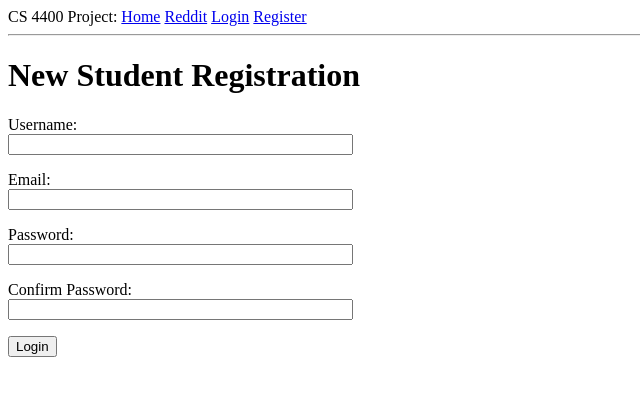
After one commit to bmawji3/cs4400, a Flask app: page /register in a window 1280 px wide. The commit adds this page. Shown: the top 396 px of the page, without its empty margins (0-640 px from the left). Run offline with Flask 2, Linux system fonts and the light colour scheme.

Commit message:
start login and register

```diff
--- a/phase3_app/app/__init__.py
+++ b/phase3_app/app/__init__.py
@@ -1,4 +1,10 @@
 from flask import Flask
 
 app = Flask(__name__)
+app.config.update(
+    WTF_CSRF_ENABLED = True,
+    DEBUG=True,
+    SECRET_KEY='c11a678785091b7f1334c24a4123ee75'
+)
+
 from app.general import views
--- /dev/null
+++ b/phase3_app/app/general/forms.py
@@ -0,0 +1,13 @@
+from flask_wtf import FlaskForm
+from wtforms import StringField
+from wtforms.validators import InputRequired, EqualTo
+
+class LoginForm(FlaskForm):
+    username = StringField('Username')
+    password = StringField('Password')
+
+class RegisterForm(FlaskForm):
+    username = StringField('Username')
+    email = StringField('Email')
+    password = StringField('Password')
+    password_confirm = StringField('Confirm Password', [InputRequired(), EqualTo('password', message='Passwords must match')])
--- a/phase3_app/app/general/views.py
+++ b/phase3_app/app/general/views.py
@@ -1,5 +1,6 @@
 from app import app
-from flask import render_template, redirect
+from flask import render_template, redirect, flash
+from .forms import LoginForm, RegisterForm
 
 @app.route('/')
 @app.route('/index')
@@ -10,3 +11,27 @@ def index():
 def reddit():
     # return render_template('reddit.html', title='reddit', user='Admin')
     return redirect("https://www.youtube.com/watch?v=dQw4w9WgXcQ")
+
+@app.route('/login', methods=['GET', 'POST'])
+def login():
+    form = LoginForm()
+    if form.validate_on_submit():
+        print('user: {} \npassword: {}'.format(form.username.data, form.password.data))
+    return render_template('login.html', title='Login', form=form)
+
+@app.route('/register', methods=['GET', 'POST'])
+def register():
+    form = RegisterForm()
+    if form.validate_on_submit():
+        print('user: {} \nemail: {} \npassword: {} \npassword_confirm: {}'.format(form.username.data, form.email.data, form.password.data, form.password_confirm.data))
+    else:
+        flash_errors(form)
+    return render_template('register.html', form=form)
+
+def flash_errors(form):
+    for field, errors in form.errors.items():
+        for error in errors:
+            flash(u"Error in the %s field - %s" % (
+                getattr(form, field).label.text,
+                error
+            ))
--- a/phase3_app/app/templates/base.html
+++ b/phase3_app/app/templates/base.html
@@ -11,9 +11,21 @@
     <div>CS 4400 Project:
         <a href={{url_for('index')}}>Home</a>
         <a href={{url_for('reddit')}}>Reddit</a>
+        <a href={{url_for('login')}}>Login</a>
+        <a href={{url_for('register')}}>Register</a>
     </div>
     <hr>
+    <!-- For flashing messages -->
+      {% with messages = get_flashed_messages(with_categories=true) %}
+        {% if messages %}
+          <ul class=flashes>
+          {% for category, message in messages %}
+            <li class="{{ category }}">{{ message }}</li>
+          {% endfor %}
+          </ul>
+        {% endif %}
+      {% endwith %}
     {% block content %}
     {% endblock %}
 </body>
-</html>>
+</html>
--- /dev/null
+++ b/phase3_app/app/templates/register.html
@@ -0,0 +1,24 @@
+{% extends "base.html" %}
+{% block content %}
+  <h1>New Student Registration</h1>
+  <form action="" method="post" name="login">
+      {{ form.hidden_tag() }}
+      <p>
+          {{ form.username.label }}:<br>
+          {{ form.username(size=40) }}<br>
+      </p>
+      <p>
+          {{ form.email.label }}:<br>
+          {{ form.email(size=40) }}<br>
+      </p>
+      <p>
+          {{ form.password.label }}:<br>
+          {{ form.password(size=40) }}<br>
+      </p>
+      <p>
+          {{ form.password_confirm.label }}:<br>
+          {{ form.password_confirm(size=40) }}<br>
+      </p>
+      <p><input type="submit" value="Login"></p>
+  </form>
+{% endblock %}
--- a/phase3_app/pip-requirements.txt
+++ b/phase3_app/pip-requirements.txt
@@ -1,5 +1,6 @@
 click==6.6
 Flask==0.11.1
+Flask-WTF==0.13.1
 itsdangerous==0.24
 Jinja2==2.8
 MarkupSafe==0.23
```
Also changed, not shown: phase3_app/app/templates/login.html (added, +17 -0 lines).
